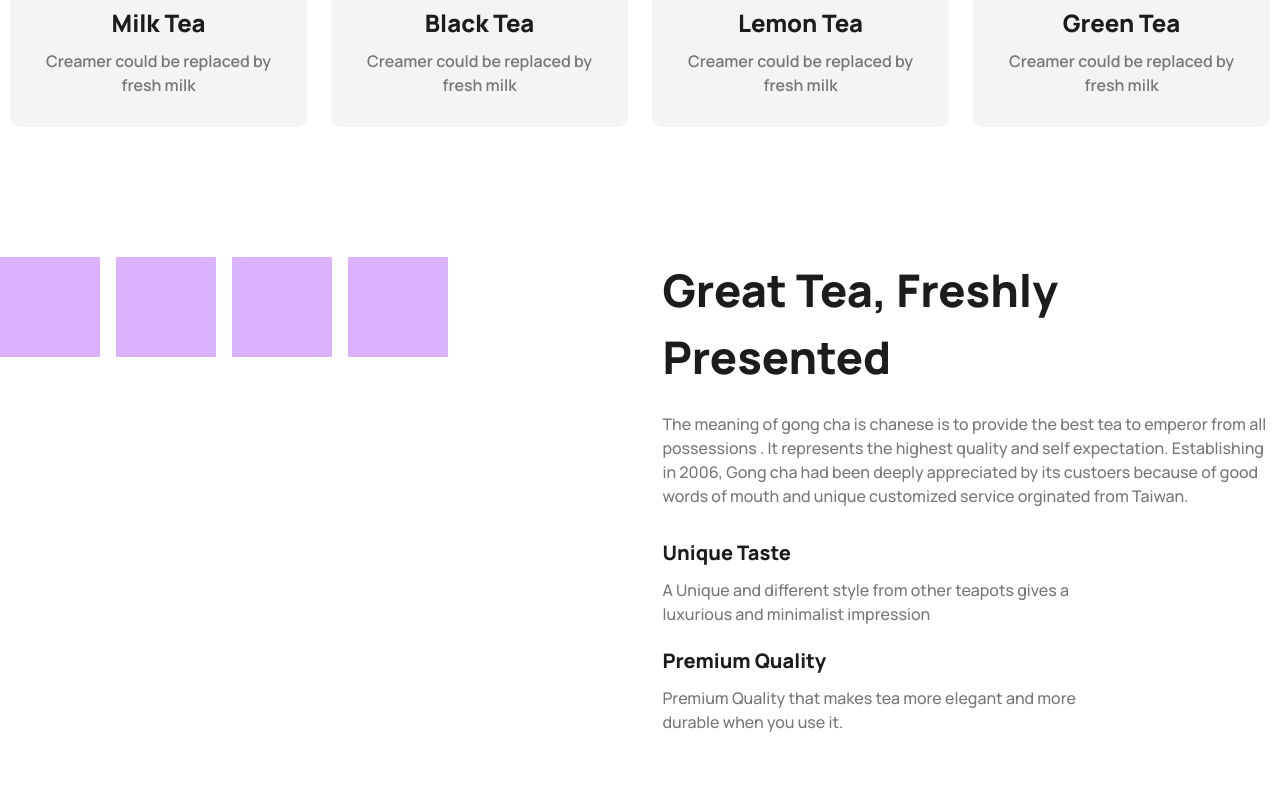
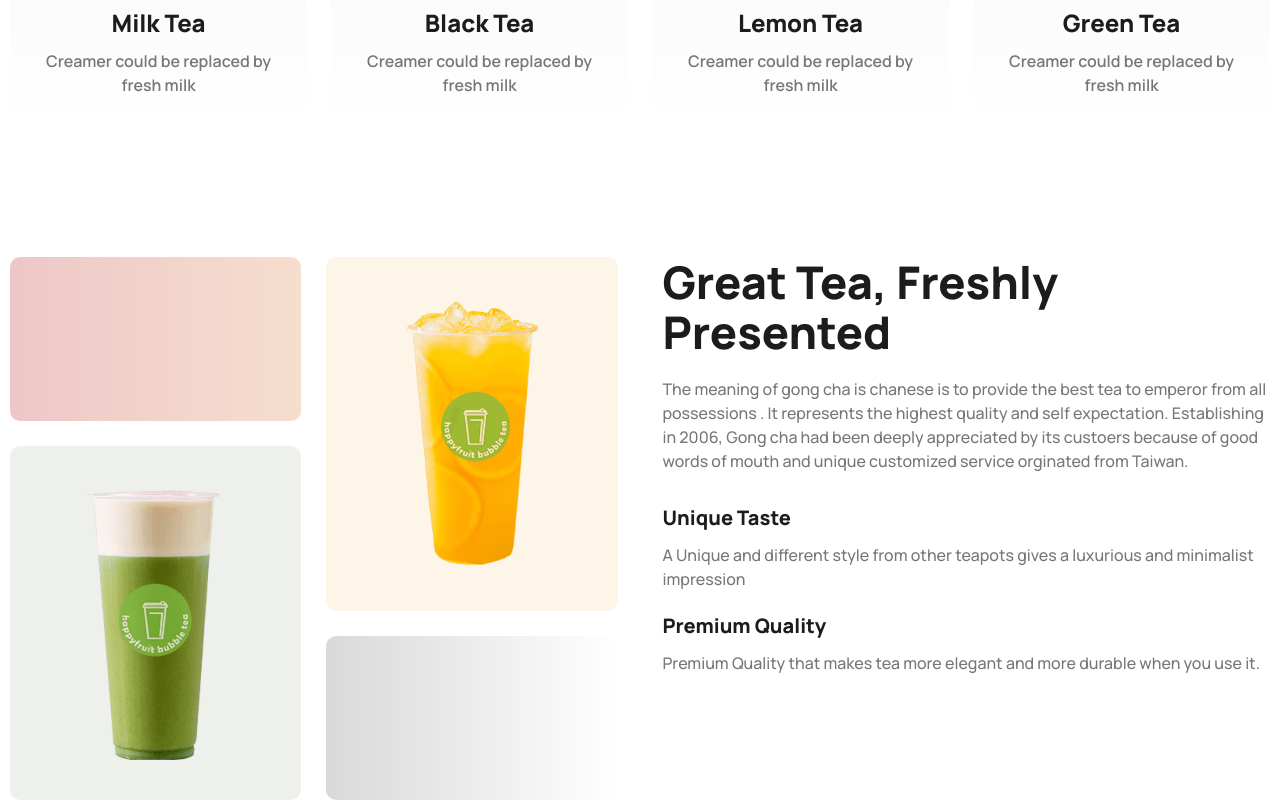
Before and after one commit to ashrafulhoda789/tea-house-project-PH, a plain HTML site: page index.html in a window 1280 px wide. Shown: the part 1256-2056 px from the top of the page. Before the commit the page ends 1990 px from the top, so only its background shows below. Drawn offline with nearby package versions, Linux system fonts and the light colour scheme.

Commit message:
great tea section completed with responsiveness

```diff
--- a/index.html
+++ b/index.html
@@ -54,22 +54,22 @@
         </div>
 
         <div class="featured-card-parent grid grid-cols-1 sm:grid-cols-2 md:grid-cols-4 gap-6">
-            <div class="featured-card bg-linear-to-b from-[#F4F4F4] to-[#F4F4F4] p-[30px]  rounded-[10px] text-center">
+            <div class="featured-card bg-linear-to-b from-[#F4F4F4] to-[#f4f4f400] p-[30px]  rounded-[10px] text-center">
                 <img class="mx-auto max-w-full" src="images/tea-1.png" alt="">
                 <h2 class="text-2xl font-extrabold text-[#1C1C1C] mt-[30px]">Milk Tea</h2>
                 <p class="font-semibold text-[#777777] mt-2.5">Creamer could be replaced by fresh milk</p>
             </div>
-            <div class="featured-card bg-linear-to-b from-[#F4F4F4] to-[#F4F4F4] p-[30px] rounded-[10px] text-center">
+            <div class="featured-card bg-linear-to-b from-[#F4F4F4] to-[#f4f4f400] p-[30px] rounded-[10px] text-center">
                 <img class="mx-auto max-w-full" src="images/tea-2.png" alt="">
                 <h2 class="text-2xl font-extrabold text-[#1C1C1C] mt-[30px]">Black Tea</h2>
                 <p class="font-semibold text-[#777777] mt-2.5">Creamer could be replaced by fresh milk</p>
             </div>
-            <div class="featured-card bg-linear-to-b from-[#F4F4F4] to-[#F4F4F4] p-[30px]  rounded-[10px] text-center">
+            <div class="featured-card bg-linear-to-b from-[#F4F4F4] to-[#f4f4f400] p-[30px]  rounded-[10px] text-center">
                 <img class="mx-auto max-w-full" src="images/tea-3.png" alt="">
                 <h2 class="text-2xl font-extrabold text-[#1C1C1C] mt-[30px]">Lemon Tea</h2>
                 <p class="font-semibold text-[#777777] mt-2.5">Creamer could be replaced by fresh milk</p>
             </div>
-            <div class="featured-card bg-linear-to-b from-[#F4F4F4] to-[#F4F4F4] p-[30px] rounded-[10px] text-center">
+            <div class="featured-card bg-linear-to-b from-[#F4F4F4] to-[#f4f4f400] p-[30px] rounded-[10px] text-center">
                 <img class="mx-auto max-w-full" src="images/tea-4.png" alt="">
                 <h2 class="text-2xl font-extrabold text-[#1C1C1C] mt-[30px]">Green Tea</h2>
                 <p class="font-semibold text-[#777777] mt-2.5">Creamer could be replaced by fresh milk</p>
@@ -79,20 +79,24 @@
     </section>
 
     <!-- Great Tea Section -->
-    <section class="container mx-auto  grid grid-cols-2 gap-[45px]">
-        <div class="great-tea-left flex gap-4">
-            <div class="h-[100px] w-[100px] bg-purple-300"></div>
-            <div class="h-[100px] w-[100px] bg-purple-300"></div>
-            <div class="h-[100px] w-[100px] bg-purple-300"></div>
-            <div class="h-[100px] w-[100px] bg-purple-300"></div>
+    <section class="container mx-auto  grid grid-cols-1 md:grid-cols-2 gap-[45px] px-2.5">
+        <div class="great-tea-left gap-[25px] grid grid-cols-2 grid-rows-3">
+            <div class="row-span-1 rounded-[10px] bg-linear-to-r from-[#edc7c7]  to-[#f6dece] "></div>
+            <div class="row-span-2 rounded-[10px] bg-[#E6A623]/10 flex justify-center items-center px-[46px] py-10">
+                <img src="images/fresh-1.png" alt="">
+            </div>
+            <div class="row-span-2 rounded-[10px] bg-[#577639]/10 flex justify-center items-center px-[46px] py-10">
+                <img src="images/fresh-2.png" alt="">
+            </div>
+            <div class="row-span-1 rounded-[10px] bg-linear-to-r from-[#D9D9D9] to-[#FFFFFF]"></div>
         </div>
         <div class="great-tea-right">
-            <h2 class="text-[45px] font-extrabold text-[#1C1C1C] mb-5">Great Tea, Freshly<br> Presented</h2>
+            <h2 class="text-4xl md:text-[45px] font-extrabold text-[#1C1C1C] mb-5">Great Tea, Freshly<br> Presented</h2>
             <p class="font-medium text-[#777777] mb-[30px]">The meaning of gong cha is chanese is to provide the best tea to emperor from all possessions . It represents the highest quality and self expectation. Establishing in 2006, Gong cha had been deeply appreciated by its custoers  because of good words of mouth and unique customized service orginated from Taiwan.</p>
             <h2 class="text-[20px] font-extrabold text-[#1C1C1C] mb-2.5">Unique Taste</h2>
-            <p class="font-medium text-[#777777] mb-5">A Unique and different style from other teapots gives a <br> luxurious and minimalist impression</p>
+            <p class="font-medium text-[#777777] mb-5">A Unique and different style from other teapots gives a luxurious and minimalist impression</p>
             <h2 class="text-[20px] font-extrabold text-[#1C1C1C] mb-2.5">Premium Quality</h2>
-            <p class="font-medium text-[#777777]">Premium Quality that makes tea more elegant and more <br> durable when you use it.</p>
+            <p class="font-medium text-[#777777]">Premium Quality that makes tea more elegant and more durable when you use it.</p>
         </div>
     </section>
 </body>
```
